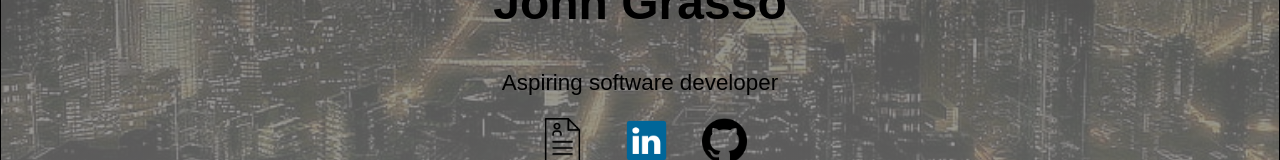
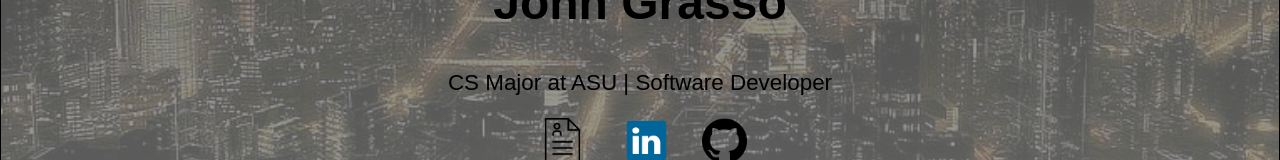
Before and after one commit to jg80/hg80.github.io, a plain HTML site: page index.html in a window 1280 px wide. Shown: the part 431-591 px from the top of the page. Drawn offline with Linux system fonts and the light colour scheme.

Commit message:
Update index.html

```diff
--- a/index.html
+++ b/index.html
@@ -15,7 +15,7 @@
                 <div class="section-inner">
                     <img src="self-image.jpeg" class="self-img">
                     <h1>John Grasso</h1>
-                    <p>Aspiring software developer</p>
+                    <p>CS Major at ASU | Software Developer</p>
                     <div class="row-align">
                         <div class="first">
                             <a href="resume.pdf" target="_blank">
```
